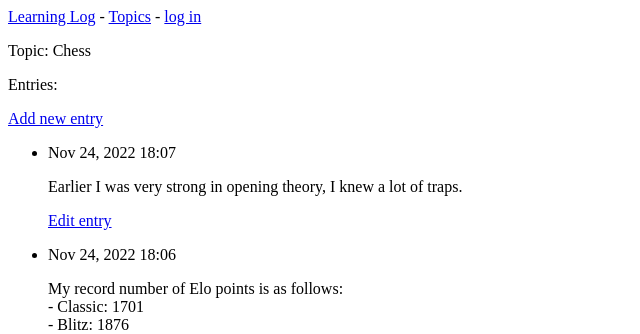
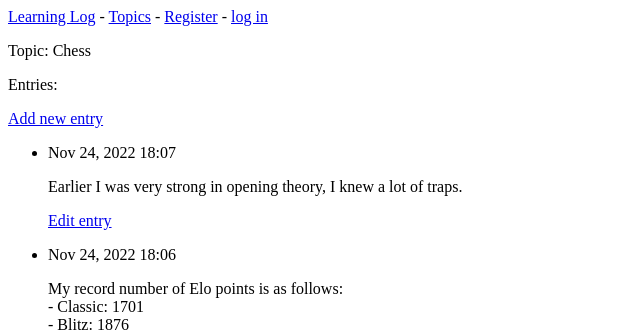
Before and after one commit to Frolov-Andrey2405/Learning_Log, a Django app: page /topics/1/ in a window 1280 px wide. Shown: the top 334 px of the page, without its empty margins (0-640 px from the left). Run offline with Django 4.2, Linux system fonts and the light colour scheme; data comes from the database, SQL or seed files in the repository.

Commit message:
Creating a link to the registration page

```diff
--- a/learning_logs/templates/learning_logs/base.html
+++ b/learning_logs/templates/learning_logs/base.html
@@ -11,12 +11,14 @@
     <!-- Verified users have an additional attribute username,
         which will provide a personalized greeting and remind the user that the login has been -->
 
-        <a href="{% url 'users:logout' %}">Log out</a>
+    <a href="{% url 'users:logout' %}">Log out</a>
 
     {% else %}
+    <a href="{% url 'users:register' %}">Register</a> -
+    <!-- Non-registered users see a link to the registration page and a login link -->
+
     <a href="{% url 'users:login' %}">log in</a>
     <!-- The link to the login page for users who have not yet been verified -->
-
     {% endif %}
 </p>
 
```
